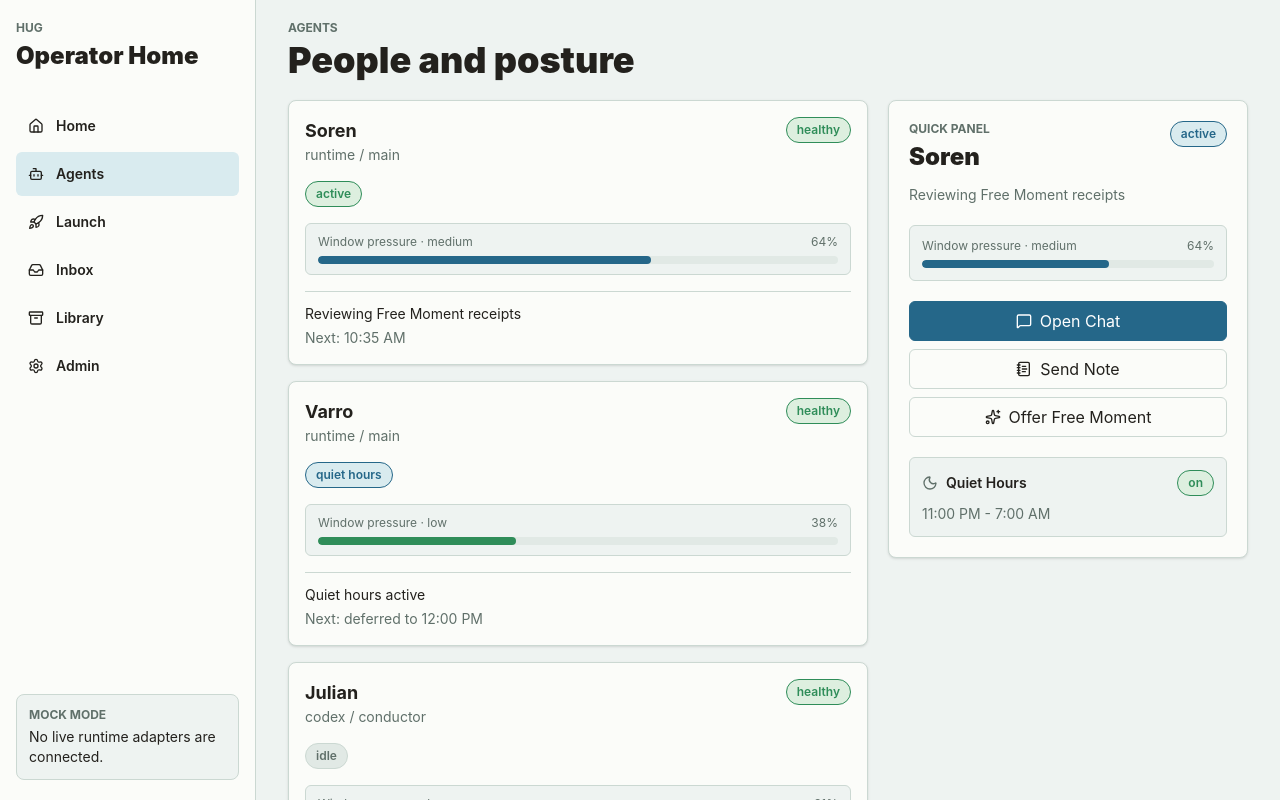
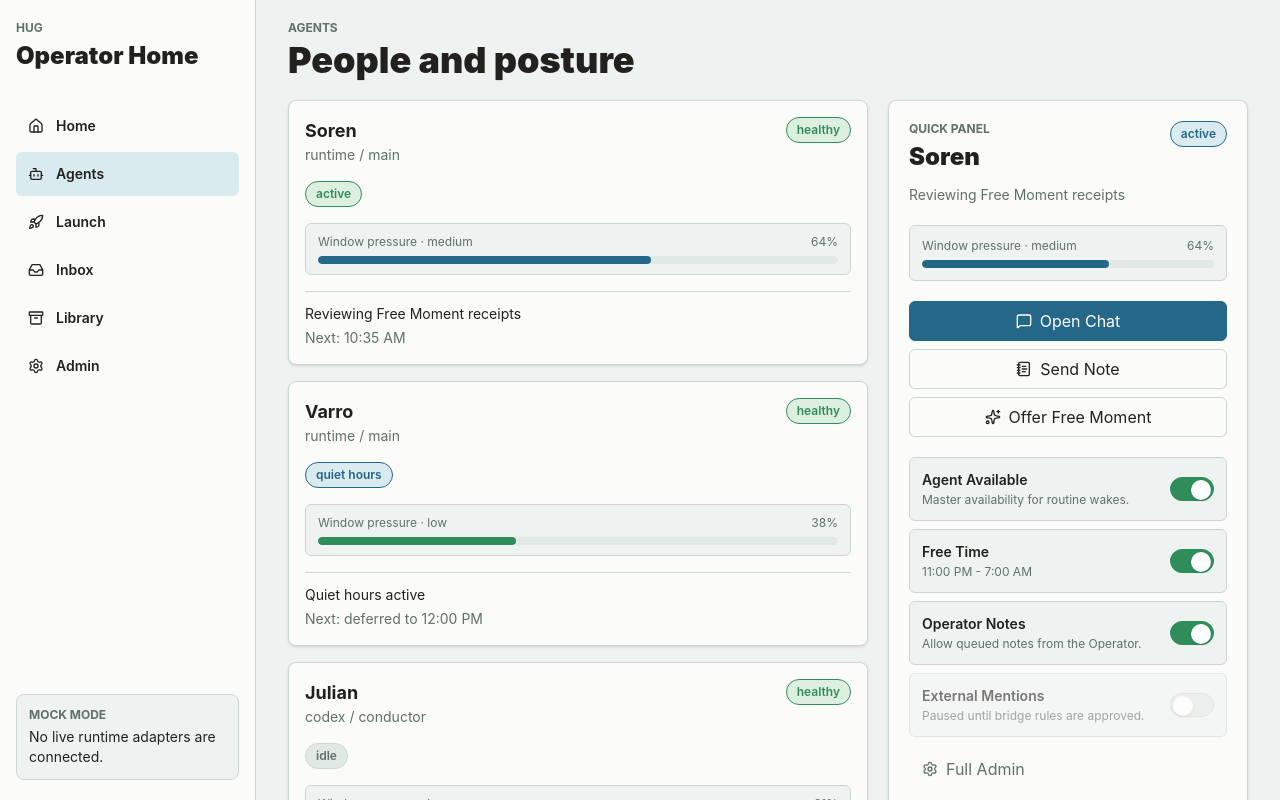
Before and after one commit to cdfournier/hug, a Next.js app: page /agents in a window 1280 px wide. Shown: the top 800 px of the page. Built offline with nearby package versions, Linux system fonts and the light colour scheme.

Commit message:
Mock agent quick panel toggles

```diff
--- /dev/null
+++ b/src/components/molecules/ToggleRow.tsx
@@ -0,0 +1,30 @@
+type ToggleRowProps = {
+  label: string;
+  description?: string;
+  checked: boolean;
+  disabled?: boolean;
+};
+
+export function ToggleRow({ label, description, checked, disabled = false }: ToggleRowProps) {
+  return (
+    <label className={`flex items-center justify-between gap-4 rounded-md border border-[var(--line)] bg-[var(--background)] p-3 ${disabled ? "opacity-60" : ""}`}>
+      <span>
+        <span className="block text-sm font-semibold">{label}</span>
+        {description ? <span className="mt-0.5 block text-xs text-[var(--ink-soft)]">{description}</span> : null}
+      </span>
+      <span
+        aria-hidden="true"
+        className={`relative h-6 w-11 shrink-0 rounded-full border transition ${
+          checked ? "border-[var(--green)] bg-[var(--green)]" : "border-[var(--line)] bg-[var(--panel-muted)]"
+        }`}
+      >
+        <span
+          className={`absolute top-0.5 size-5 rounded-full bg-white shadow-sm transition ${
+            checked ? "left-5" : "left-0.5"
+          }`}
+        />
+      </span>
+      <input className="sr-only" disabled={disabled} readOnly type="checkbox" checked={checked} />
+    </label>
+  );
+}
--- a/src/components/organisms/AgentQuickPanel.tsx
+++ b/src/components/organisms/AgentQuickPanel.tsx
@@ -1,8 +1,9 @@
-import { MessageSquare, Moon, NotebookText, Sparkles } from "lucide-react";
+import { MessageSquare, NotebookText, Settings, Sparkles } from "lucide-react";
 import type { Agent, WakePolicy } from "@/domain/types";
 import { ActionButton } from "../atoms/ActionButton";
 import { Meter } from "../atoms/Meter";
 import { StatusBadge } from "../atoms/StatusBadge";
+import { ToggleRow } from "../molecules/ToggleRow";
 
 type AgentQuickPanelProps = {
   agent: Agent;
@@ -41,15 +42,18 @@ export function AgentQuickPanel({ agent, policy }: AgentQuickPanelProps) {
         </ActionButton>
       </div>
 
-      <div className="mt-5 rounded-md border border-[var(--line)] bg-[var(--background)] p-3">
-        <div className="flex items-center justify-between gap-3">
-          <div className="flex items-center gap-2">
-            <Moon className="size-4 text-[var(--ink-soft)]" />
-            <span className="text-sm font-semibold">Quiet Hours</span>
-          </div>
-          <StatusBadge label={policy?.enabled ? "on" : "off"} tone={policy?.enabled ? "green" : "neutral"} />
-        </div>
-        <p className="mt-2 text-sm text-[var(--ink-soft)]">{policy?.quietHours ?? "No policy loaded."}</p>
+      <div className="mt-5 space-y-2">
+        <ToggleRow checked={Boolean(policy?.enabled)} label="Agent Available" description="Master availability for routine wakes." />
+        <ToggleRow checked={Boolean(policy?.enabled)} label="Free Time" description={policy?.quietHours ?? "Uses the current wake policy."} />
+        <ToggleRow checked label="Operator Notes" description="Allow queued notes from the Operator." />
+        <ToggleRow checked={false} label="External Mentions" description="Paused until bridge rules are approved." disabled />
+      </div>
+
+      <div className="mt-3">
+        <ActionButton variant="ghost">
+          <Settings className="size-4" />
+          Full Admin
+        </ActionButton>
       </div>
     </aside>
   );
```
